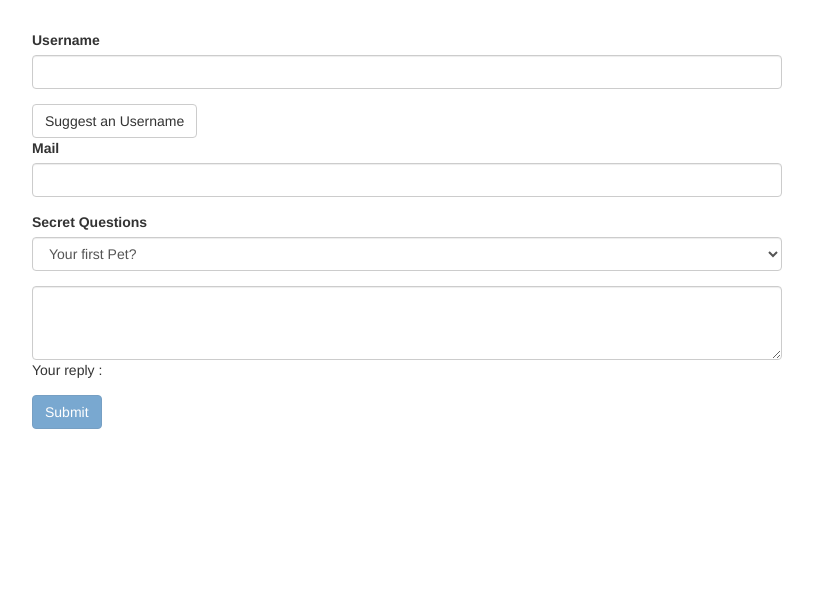
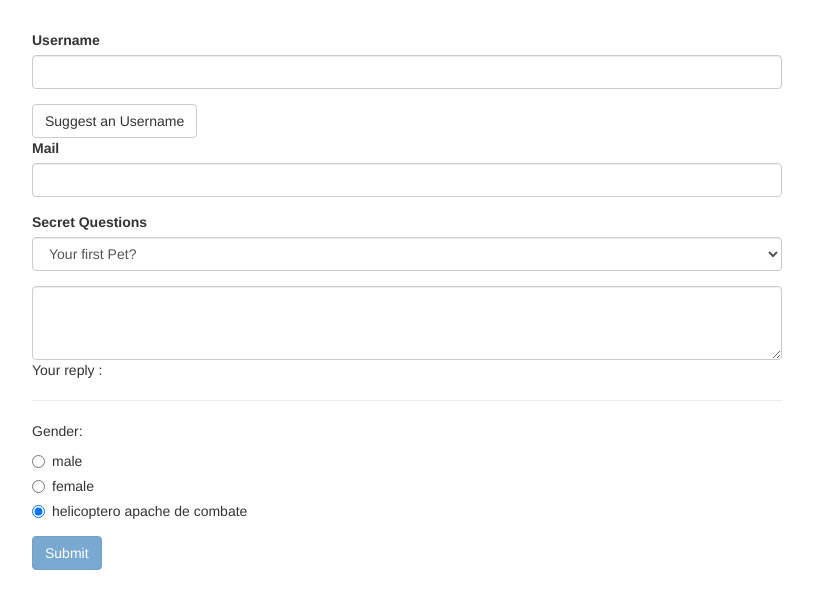
Before and after one commit to dlopezmartinez/angular, an Angular app: page / in a window 1280 px wide. Shown: the top 608 px of the page, without its empty margins (233-1046 px from the left). Built offline with nearby package versions, Linux system fonts and the light colour scheme.

Commit message:
ngModelGroup , radioButtons, more ngModel, setValue, patchValue

```diff
--- a/src/app/app.component.html
+++ b/src/app/app.component.html
@@ -2,7 +2,10 @@
   <div class="row">
     <div class="col-xs-12 col-sm-10 col-md-8 col-sm-offset-1 col-md-offset-2">
       <form (ngSubmit) = "onSubmit(f)" #f="ngForm" >
-        <div id="user-data">
+        <div
+        id="user-data"
+        ngModelGroup="userData"
+        #userData="ngModelGroup">
           <div class="form-group">
             <label for="username">Username</label>
             <input
@@ -15,7 +18,8 @@
             #username="ngModel">
           </div>
           <span class="help-block" *ngIf="username.invalid && username.touched" >Please enter a username</span>
-          <button class="btn btn-default" type="button">Suggest an Username</button>
+          <button class="btn btn-default" type="button"
+          (click) ="suggestUserName()">Suggest an Username</button>
           <div class="form-group">
             <label for="email">Mail</label>
             <input
@@ -30,6 +34,7 @@
           </div>
           <span class="help-block" *ngIf="email.invalid && email.touched" > Please enter a valid email" </span>
         </div>
+        <p *ngIf="!userData.valid && userData.touched"> User data form not valid </p>
         <div class="form-group">
           <label for="secret">Secret Questions</label>
           <select
@@ -49,6 +54,19 @@
            [(ngModel)]="answer">
           </textarea>
           <p>Your reply : {{ answer }}</p>
+          <hr>
+          <p>Gender: </p>
+          <div class="radio" *ngFor="let gender of genders">
+            <label>
+              <input
+                type="radio"
+                name = "gender"
+                [ngModel]="defaultGender"
+                [value] ="gender"
+                required>
+                {{gender}}
+            </label>
+          </div>
         </div>
         <button
         class="btn btn-primary"
--- a/src/app/app.component.ts
+++ b/src/app/app.component.ts
@@ -8,12 +8,28 @@ import { NgForm } from '@angular/forms';
 })
 export class AppComponent {
 
-  @ViewChild('f') form: NgForm; //otra manera de tener acceso a los forms, incluso antes de que hagan submit.
+  @ViewChild('f') signupForm: NgForm; //otra manera de tener acceso a los forms, incluso antes de que hagan submit.
   defaultQuestion = 'pet'
   answer = '';
+  genders = ['male', 'female', 'helicoptero apache de combate']
+  defaultGender = 'helicoptero apache de combate';
 
   suggestUserName() {
     const suggestedName = 'Superuser';
+    this.signupForm.form.patchValue({
+      userData: {
+        username: suggestedName
+      }
+    })
+    // this.form.setValue({
+    //   userData: {
+    //     username: suggestedName,
+    //     email: ''
+    //   },
+    //   secret: 'pet',
+    //   questionAnswer: '',
+    //   gender: 'male'
+    // })
   }
 
 
```
